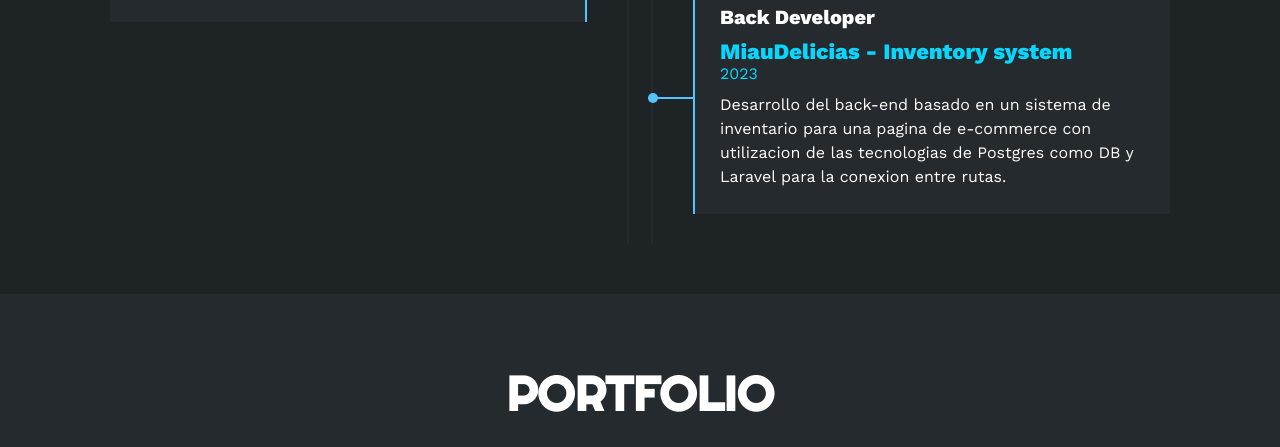
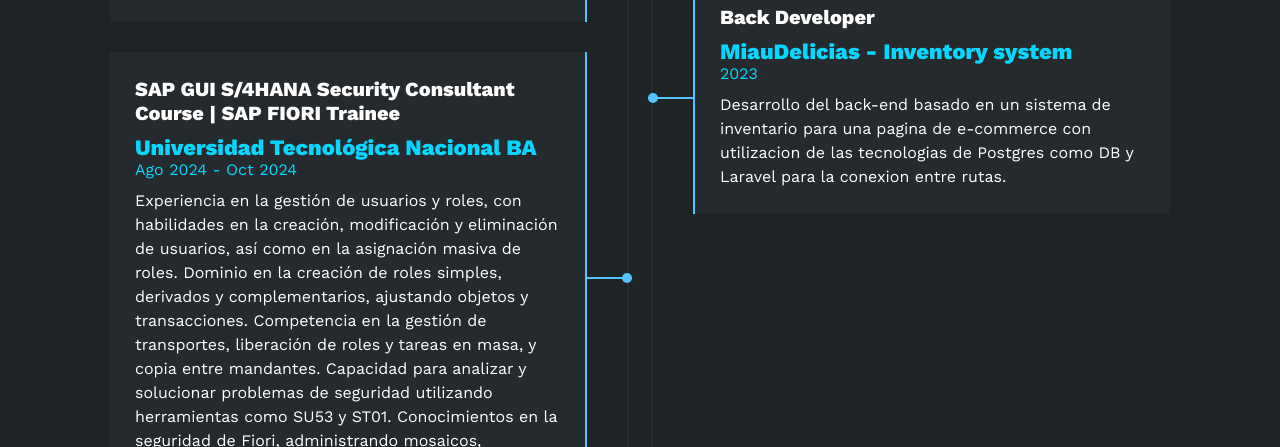
Before and after one commit to LeooRodriguez/LeooRodriguez.github.io, a plain HTML site: page index.html in a window 1280 px wide. Shown: the part 2712-3159 px from the top of the page. Drawn offline with nearby package versions, Linux system fonts and the light colour scheme.

Commit message:
Update index.html

```diff
--- a/index.html
+++ b/index.html
@@ -233,6 +233,15 @@
                         <div class="circuloi"></div>
                     </div>
                 </div>
+                <div class="item izq">
+                    <h4 data-key="lic">SAP GUI S/4HANA Security Consultant Course | SAP FIORI Trainee</h4>
+                    <span class="casa">Universidad Tecnológica Nacional BA</span>
+                    <span class="fecha">Ago 2024 - Oct 2024</span>
+                    <p  data-key="lic_text">Experiencia en la gestión de usuarios y roles, con habilidades en la creación, modificación y eliminación de usuarios, así como en la asignación masiva de roles. Dominio en la creación de roles simples, derivados y complementarios, ajustando objetos y transacciones. Competencia en la gestión de transportes, liberación de roles y tareas en masa, y copia entre mandantes. Capacidad para analizar y solucionar problemas de seguridad utilizando herramientas como SU53 y ST01. Conocimientos en la seguridad de Fiori, administrando mosaicos, catálogos y servicios.</p>
+                    <div class="conectori">
+                        <div class="circuloi"></div>
+                    </div>
+                </div>
             </div>
 
             <div class="col derecha">
```
